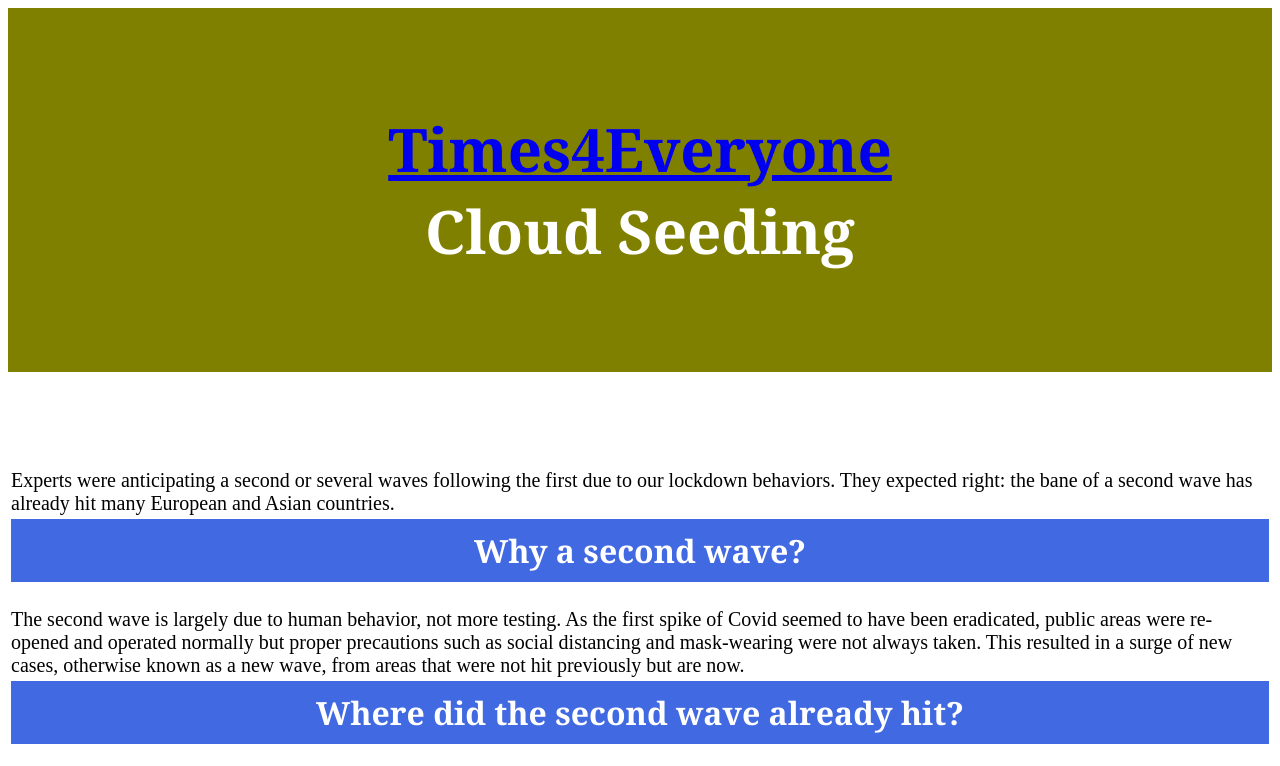
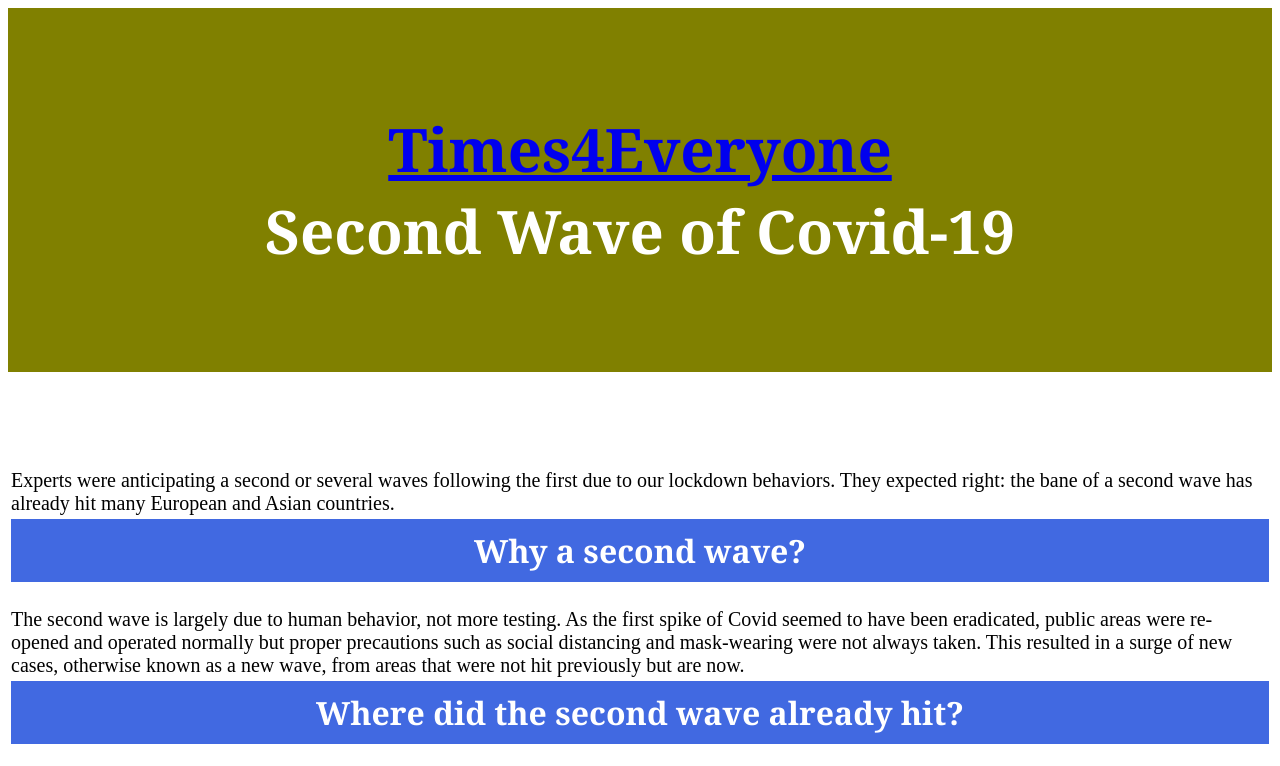
Before and after one commit to NSPortfolio/SecondWaveofCovid-19, a plain HTML site: page index.html in a window 1280 px wide. Shown: the top 766 px of the page. Drawn offline with Linux system fonts and the light colour scheme.

Commit message:
Update index.html

```diff
--- a/index.html
+++ b/index.html
@@ -10,7 +10,7 @@
 <!DOCTYPE html>
   <html>
     <body>
-      <h1 style = "background-color: #808000;font-family:georgia;color:white;text-align:center;padding:100px;font-size:60px;font-color:black"><a href = "https://Times4Everyone.github.io"> Times4Everyone</a><br> Cloud Seeding </h1>
+      <h1 style = "background-color: #808000;font-family:georgia;color:white;text-align:center;padding:100px;font-size:60px;font-color:black"><a href = "https://Times4Everyone.github.io"> Times4Everyone</a><br> Second Wave of Covid-19 </h1>
        <table>
          <tr>
            <td><p style = "font-size:20px;"> Experts were anticipating a second or several waves following the first due to our lockdown behaviors. They expected right: the bane of a second wave has already hit many European and Asian countries. </p>
```
